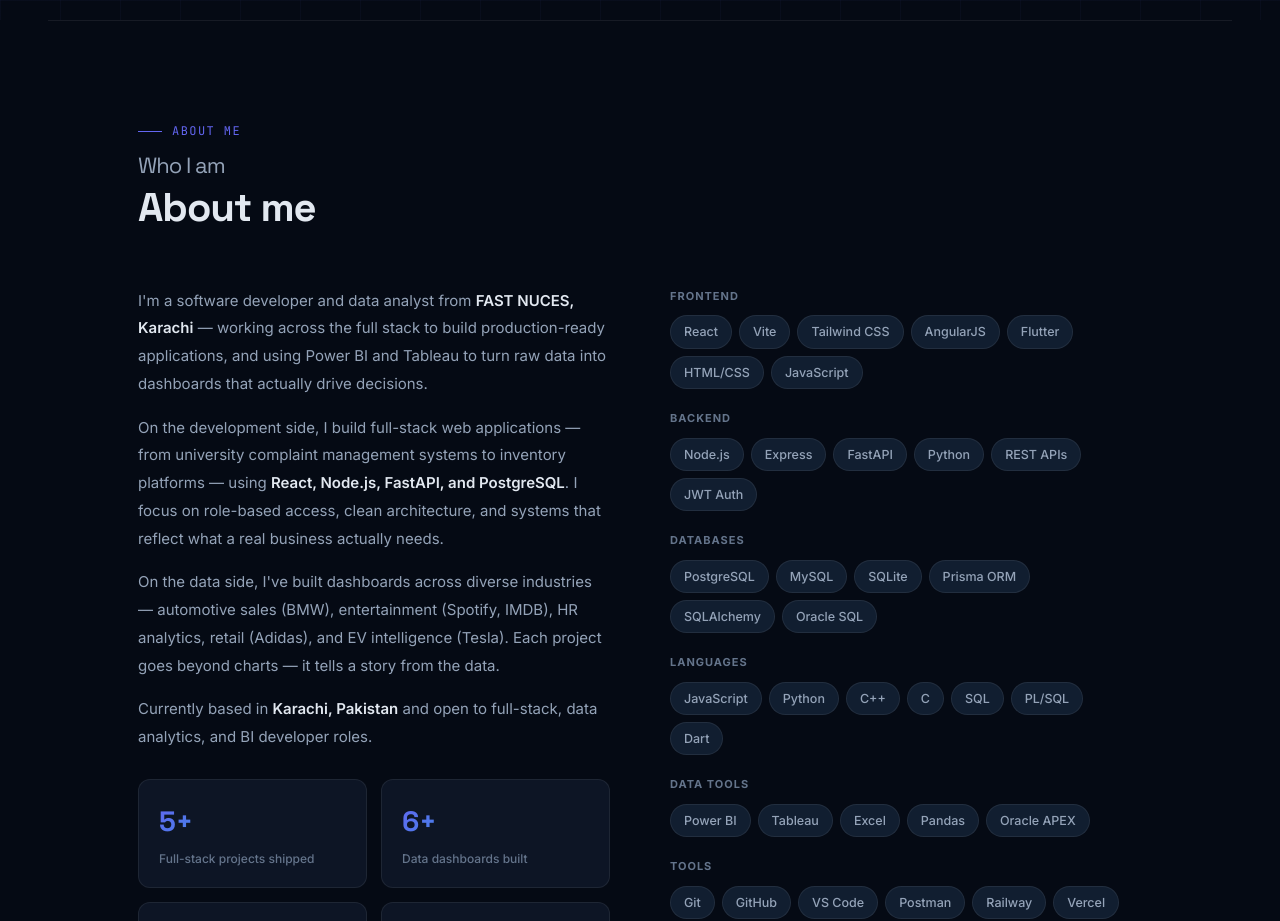
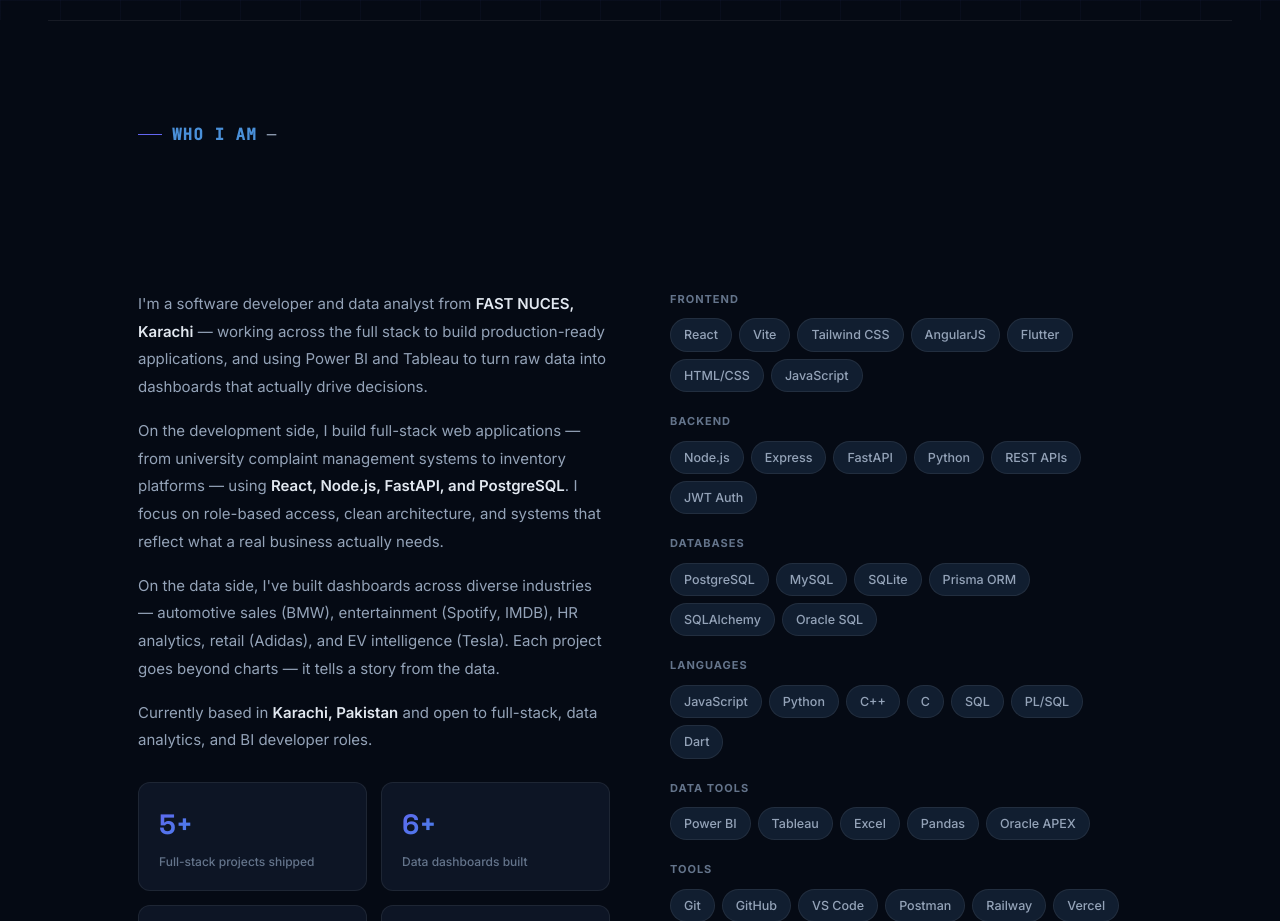
Before and after one commit to amnaatgit/Amna-Shahzad-Portfolio, a React (Vite) app: page / in a window 1280 px wide. Shown: the part 780-1701 px from the top of the page. Built offline with nearby package versions, Linux system fonts and the light colour scheme.

Commit message:
Refactor About section with improved styling

```diff
--- a/src/App.jsx
+++ b/src/App.jsx
@@ -221,12 +221,37 @@ function About() {
   return (
     <section className="section" id="about">
       <FadeUp>
-        <div className="section-label">About me</div>
-        <h2 className="section-title">
-            <span style={{display:'block',color:'var(--text2)',fontSize:'55%',fontWeight:400,marginBottom:6}}>Who I am </span>
-            <span className="name-grad">About me</span>
-          </h2>
-      </FadeUp>
+  <div className="section-label" style={{ display: 'flex', alignItems: 'center', gap: '10px' }}>
+    <span style={{
+      color: '#4A90D9',
+      fontWeight: 600,
+      fontSize: '1rem',
+      letterSpacing: '1px'
+    }}>
+      Who I am
+    </span>
+    <span style={{
+      color: 'var(--text2)',
+      fontSize: '1rem'
+    }}>
+      —
+    </span>
+  </div>
+
+  <h2 className="section-title">
+    <span style={{
+      background: 'linear-gradient(135deg, var(--text-primary) 40%, #4A90D9 60%)',
+      WebkitBackgroundClip: 'text',
+      WebkitTextFillColor: 'transparent',
+      backgroundClip: 'text',
+      fontSize: '4rem',
+      fontWeight: 700,
+      display: 'inline-block'
+    }}>
+      About me
+    </span>
+  </h2>
+</FadeUp>
       <div className="about-grid">
         <FadeUp delay={100}>
           <div className="about-text">
```
